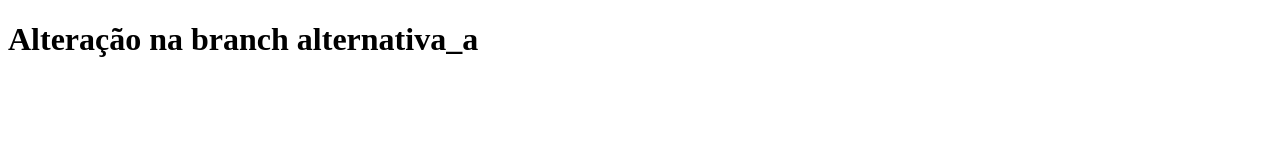
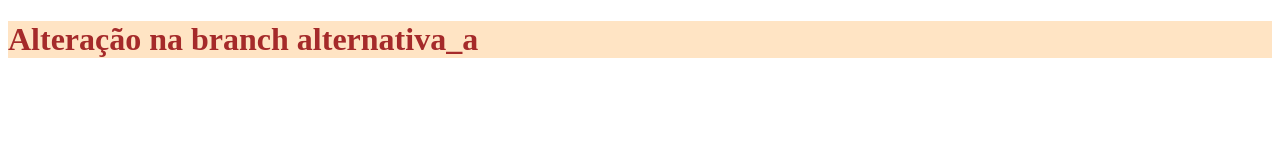
Before and after one commit to eudesfish/git_aula1, a plain HTML site: page index.html in a window 1280 px wide. Drawn offline with Linux system fonts and the light colour scheme.

Commit message:
alteração css

```diff
--- a/index.html
+++ b/index.html
@@ -3,6 +3,7 @@
 <head>
     <meta charset="UTF-8">
     <meta name="viewport" content="width=device-width, initial-scale=1.0">
+    <link rel="stylesheet" href="style.css">
     <title>Git Aula 1</title>
 </head>
 <body>
--- a/style.css
+++ b/style.css
@@ -0,0 +1,4 @@
+h1 {
+    color: brown;
+    background-color: bisque;
+}
```
